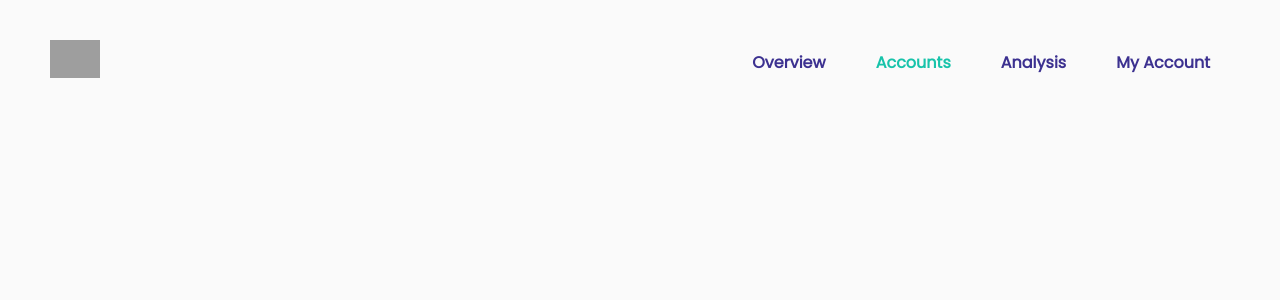
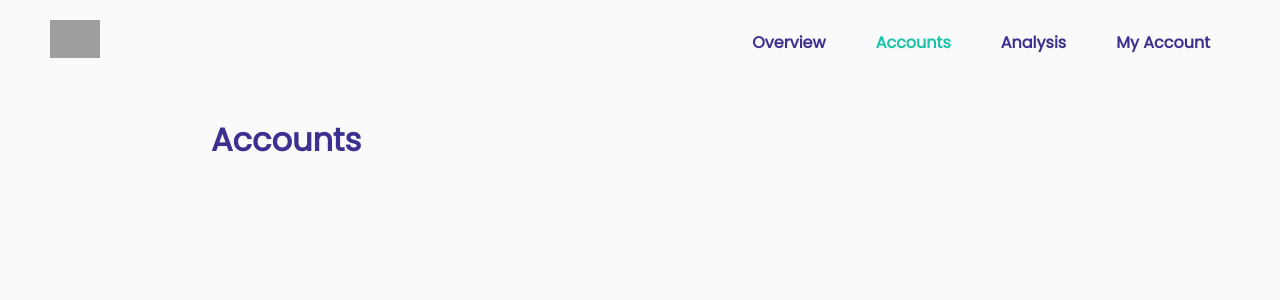
Before and after one commit to leojclarke/finance-wizard, a React (Create React App) app: page /accounts in a window 1280 px wide. Shown: the top 300 px of the page. Built offline with nearby package versions, Linux system fonts and the light colour scheme; grey boxes are pictures that could not be loaded.

Commit message:
Fix page header styling

```diff
--- a/src/Components/Header.css
+++ b/src/Components/Header.css
@@ -17,6 +17,7 @@
   align-items: center;
   justify-content: center;
   position: fixed;
+  z-index: 5;
 }
 
 .box-shadow {
--- a/src/Pages/accounts.jsx
+++ b/src/Pages/accounts.jsx
@@ -2,7 +2,7 @@ import React from "react";
 
 export default function AccountsPage() {
   return (
-    <section className="transactions-section">
+    <section className="transactions-section pt-24">
       <div className="transaction-section-header">
         <h1 className="page-title">Accounts</h1>
       </div>
--- a/src/Pages/analysis.jsx
+++ b/src/Pages/analysis.jsx
@@ -2,7 +2,7 @@ import React from "react";
 
 export default function AnalysisPage() {
   return (
-    <section className="transactions-section">
+    <section className="transactions-section pt-24">
       <div className="transaction-section-header">
         <h1 className="page-title">Analysis</h1>
       </div>
```
